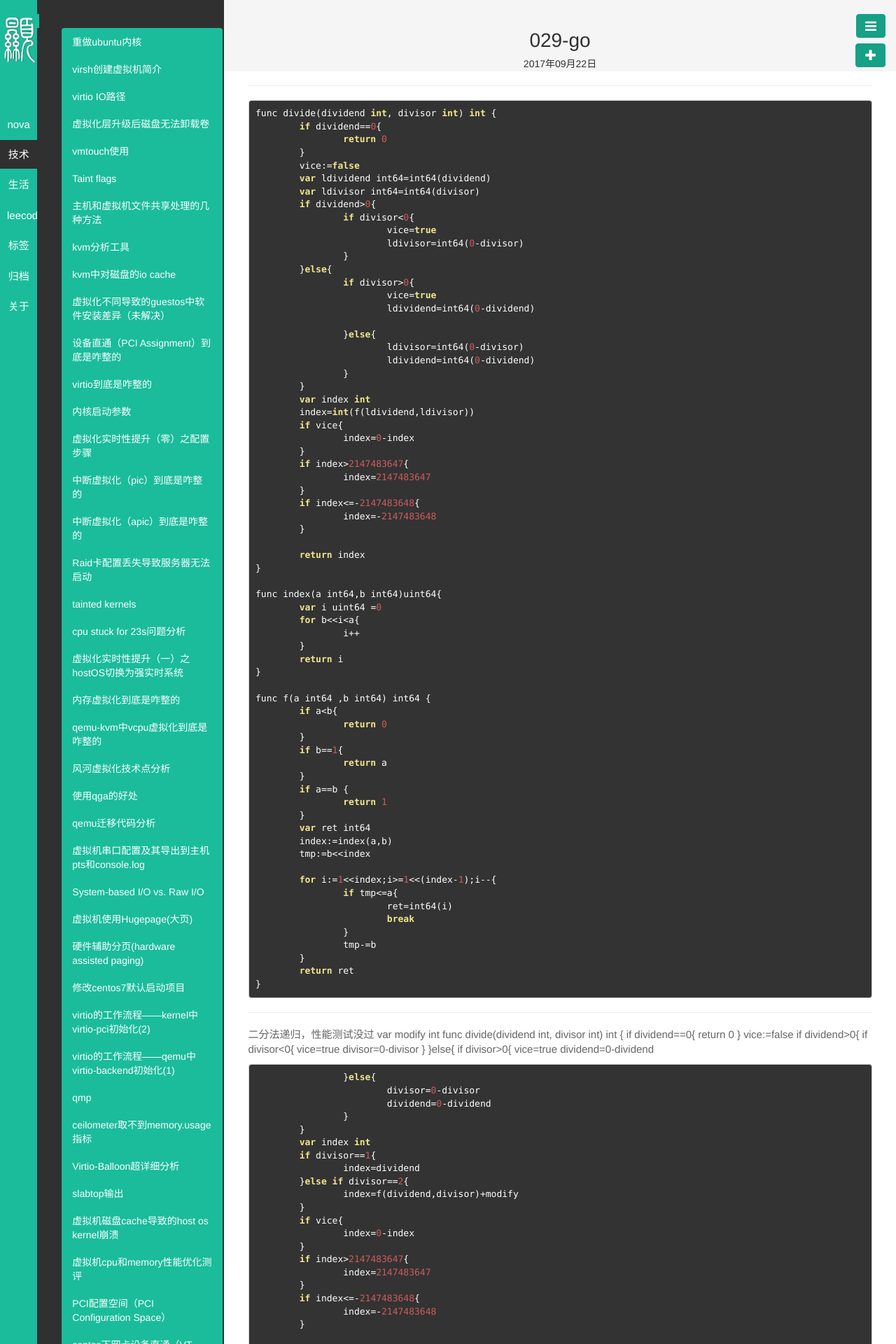
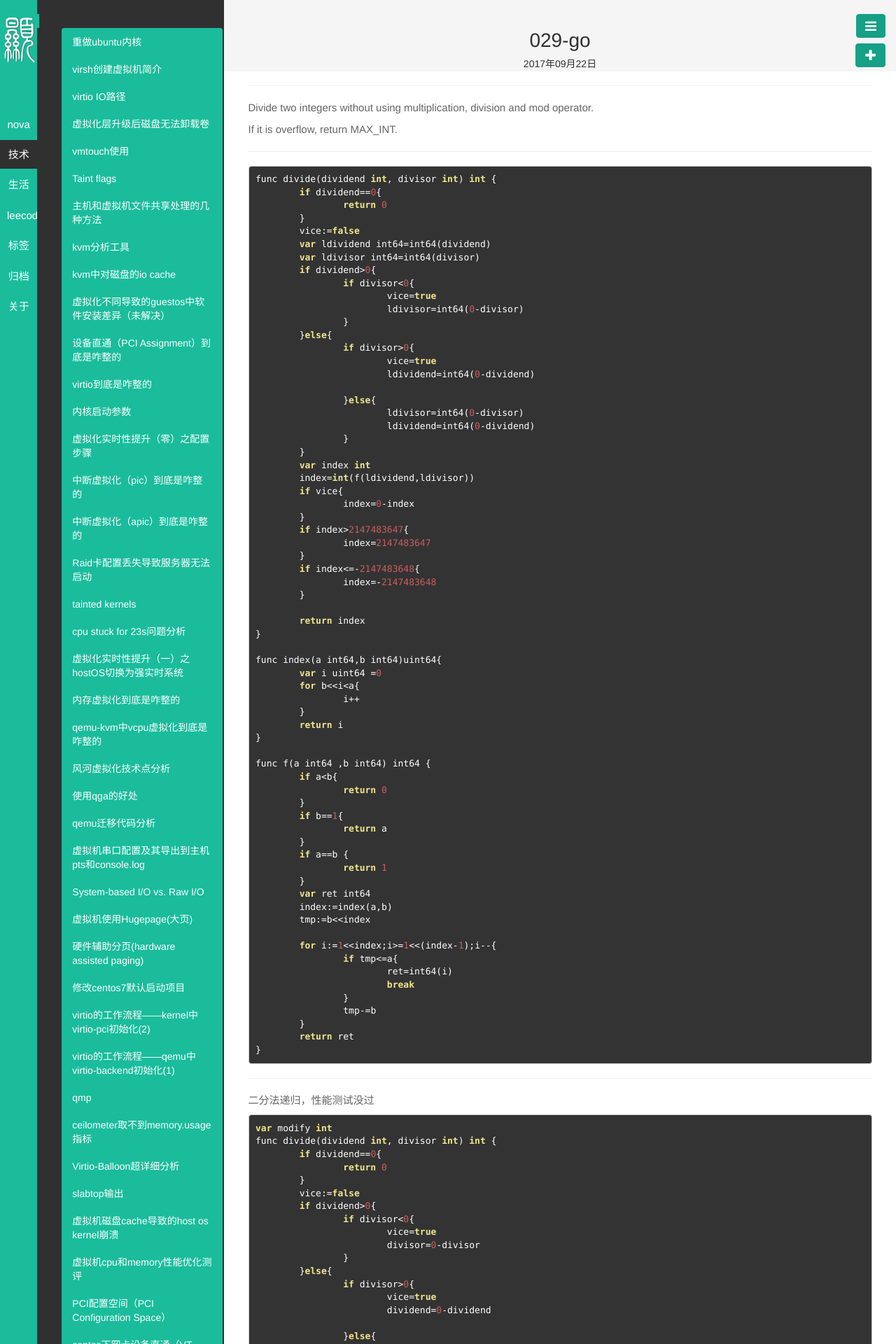
Before and after one commit to byHAN/byhan.github.io, a Jekyll site: the page built from _posts/技术/2017-09-22-leecode29-go.md, in a window 1280 px wide. Shown: the top 1920 px of the page at 70% size. Built offline with Jekyll 4.4.1, drawn with Linux system fonts in a browser that asks for light colours.

Commit message:
Signed-off-by: byhan <10821712@qq.com>

```diff
--- a/_posts/技术/2017-09-22-leecode29-go.md
+++ b/_posts/技术/2017-09-22-leecode29-go.md
@@ -6,6 +6,13 @@ tags:
 keywords:
 description:
 ---
+
+ Divide two integers without using multiplication, division and mod operator.
+
+If it is overflow, return MAX_INT.
+
+----------
+
 
     func divide(dividend int, divisor int) int {
     	if dividend==0{
@@ -78,6 +85,7 @@ description:
 
 ----------
 二分法递归，性能测试没过
+
     var modify int
     func divide(dividend int, divisor int) int {
     	if dividend==0{
```
